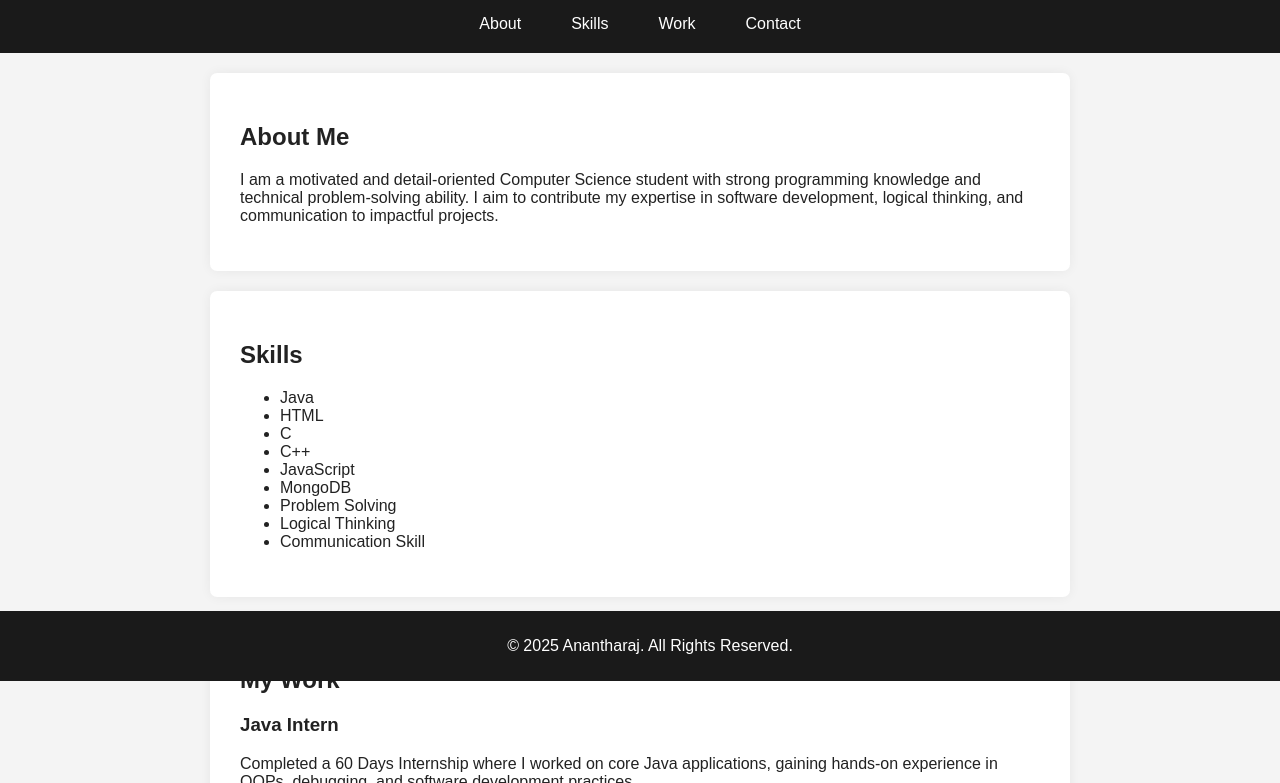
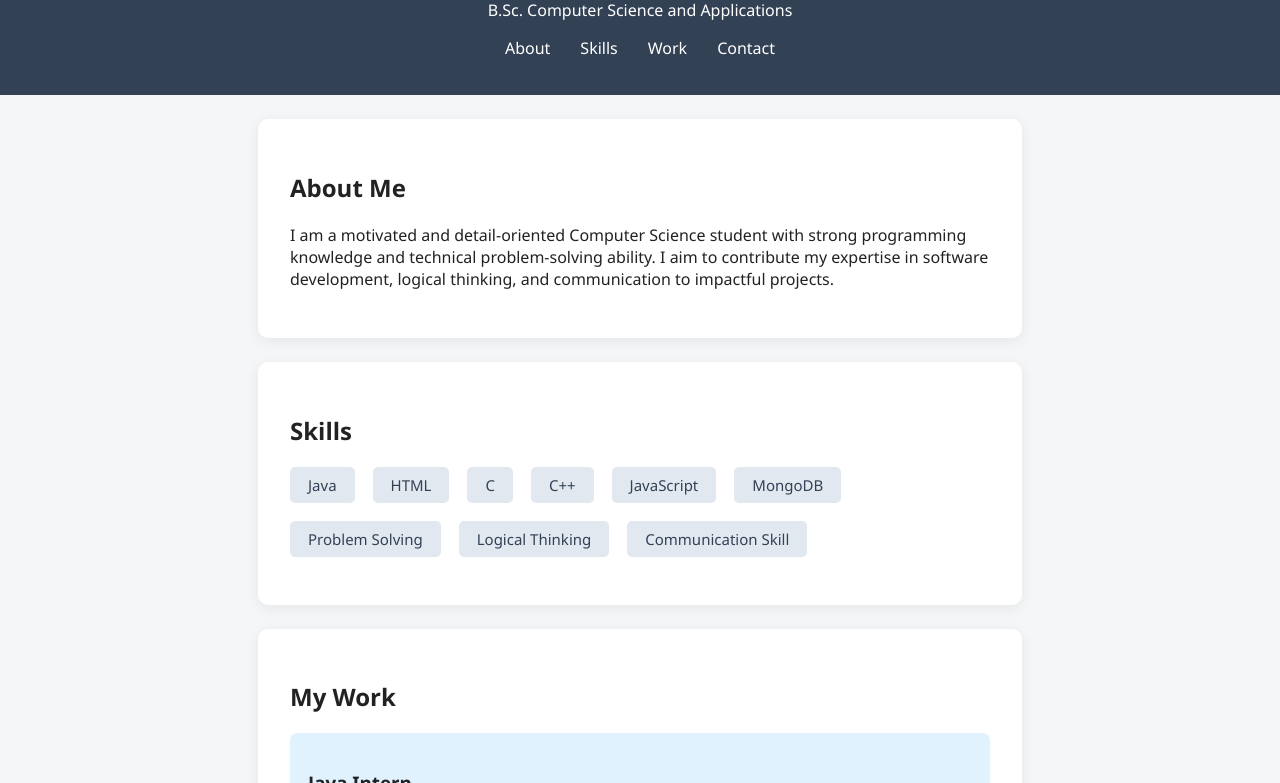
Before and after one commit to Anantharaj12/Anantharaj-TNSDC-SDP-PWD, a plain HTML site: page index.html in a window 1280 px wide. Shown: the part 119-902 px from the top of the page. Drawn offline with Linux system fonts and the light colour scheme; a script that the page names is missing.

Commit message:
Update style.css

```diff
--- a/style.css
+++ b/style.css
@@ -1,73 +1,88 @@
 body {
-  font-family: Arial, sans-serif;
+  font-family: 'Segoe UI', Arial, sans-serif;
+  background: #f4f6f8;
   margin: 0;
   padding: 0;
-  background: #f4f4f4;
   color: #222;
 }
 
 header {
-  background: #1a1a1a;
+  background: #334155;
   color: #fff;
-  padding: 20px 0;
+  padding: 32px 0 20px 0;
+}
+
+header .container {
   text-align: center;
 }
 
 nav ul {
   list-style: none;
   padding: 0;
-  margin: 10px 0 0 0;
+  margin-top: 16px;
   display: flex;
   justify-content: center;
-}
-
-nav ul li {
-  margin: 0 15px;
+  gap: 30px;
 }
 
 nav ul li a {
   color: #fff;
   text-decoration: none;
-  padding: 5px 10px;
+  font-weight: 500;
+  transition: color 0.2s;
 }
 
 nav ul li a:hover {
-  background: #222;
-  border-radius: 4px;
+  color: #38bdf8;
 }
 
-section {
+.section {
   background: #fff;
-  margin: 20px auto;
-  max-width: 800px;
-  padding: 30px;
+  margin: 24px auto;
+  max-width: 700px;
+  padding: 32px;
+  border-radius: 10px;
+  box-shadow: 0 3px 14px rgba(0,0,0,0.07);
+}
+
+.skills-list {
+  display: flex;
+  flex-wrap: wrap;
+  gap: 18px;
+  padding: 0;
+  list-style: none;
+}
+
+.skills-list li {
+  background: #e2e8f0;
+  color: #334155;
+  padding: 8px 18px;
+  border-radius: 5px;
+  font-size: 15px;
+}
+
+.work-card {
+  background: #e0f2fe;
+  padding: 18px;
   border-radius: 7px;
-  box-shadow: 0 0 12px rgba(0,0,0,0.06);
+  margin-top: 10px;
 }
 
 footer {
   text-align: center;
-  padding: 10px;
-  background: #1a1a1a;
+  background: #334155;
   color: #fff;
-  position: fixed;
-  width: 100%;
-  bottom: 0;
-}
-
-.project {
-  margin-bottom: 20px;
+  padding: 14px 0;
+  margin-top: 32px;
 }
 
 @media (max-width: 600px) {
-  section {
-    padding: 12px;
+  .section {
+    padding: 14px;
     margin: 10px;
   }
   nav ul {
     flex-direction: column;
-  }
-  nav ul li {
-    margin: 8px 0;
+    gap: 9px;
   }
 }
```
